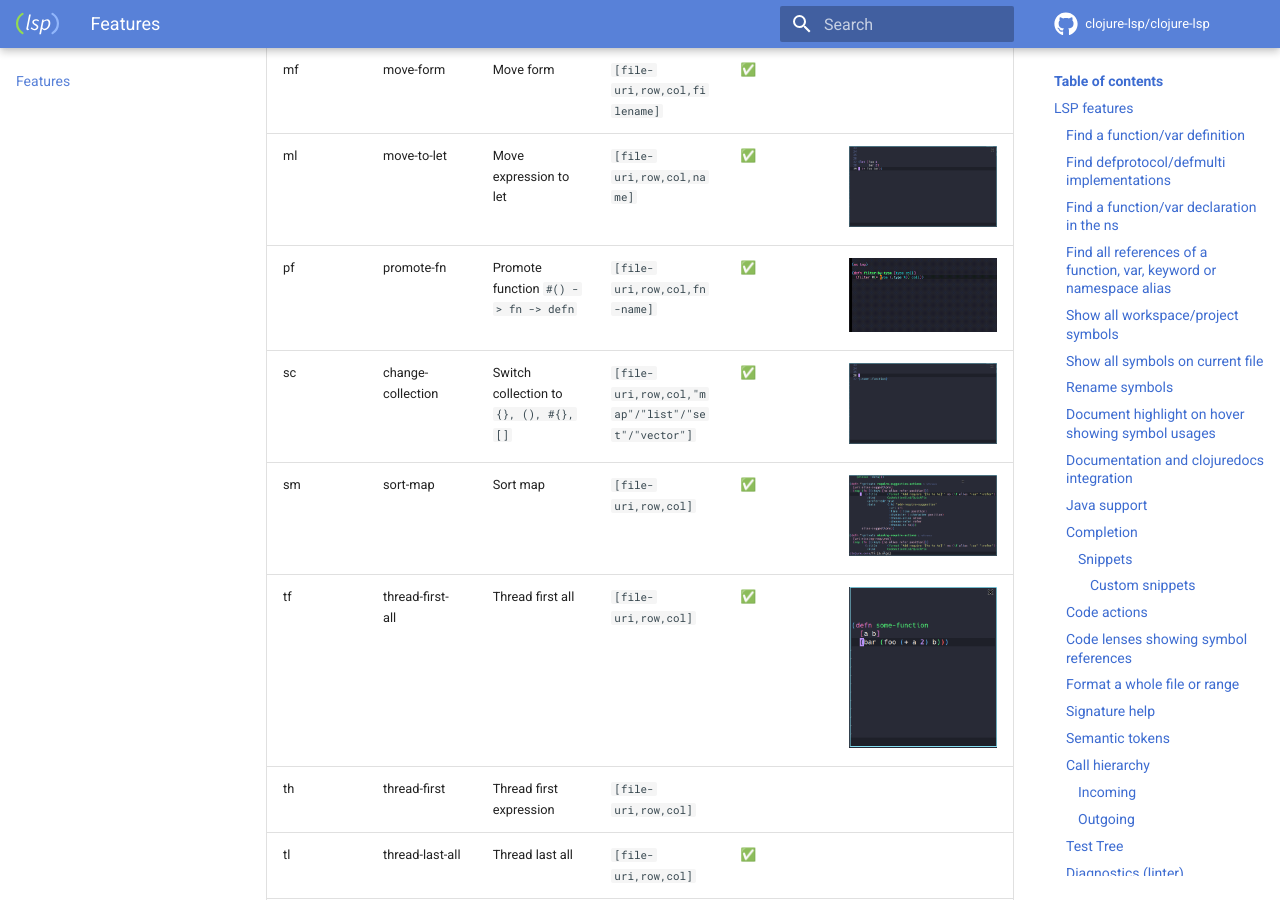
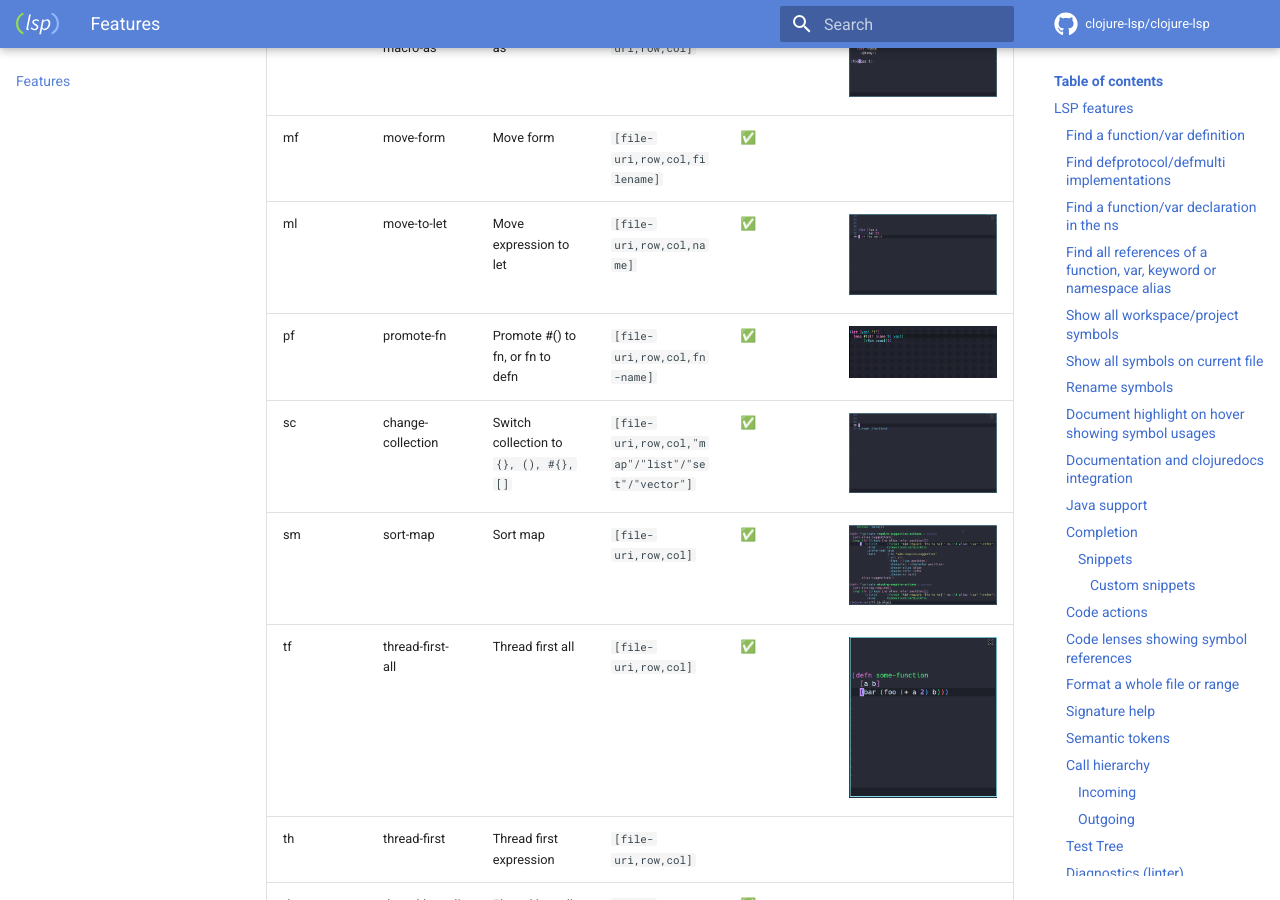
Before and after one commit to clojure-lsp/clojure-lsp, an MkDocs documentation site: the page built from docs/features.md, in a window 1280 px wide and 900 px high, scrolled down 12495 px. Built offline with MkDocs 1.6.1 and Material for MkDocs 9.7.7, drawn with Linux system fonts in a browser that asks for light colours; comment, search, counter and statistics services are not loaded; some of the changed text lies outside the part shown.

Commit message:
Update screen recordings for promote and demote fn

```diff
--- a/docs/features.md
+++ b/docs/features.md
@@ -404,7 +404,7 @@ Arguments:
 | cn       | clean-ns                | Clean namespace                        | `[file-uri,row,col]`                             | ✅                        | <a href="../images/features/clean-ns.gif"><img src="../images/features/clean-ns.gif" width=360 alt="Screen recording of Clean namespace"></a>                                            |
 | cp       | cycle-privacy           | Cycle privacy of def/defn              | `[file-uri,row,col]`                             | ✅                        |                                                                                                                                                                                          |
 | ct       | create-test             | Create test                            | `[file-uri,row,col]`                             | ✅                        |                                                                                                                                                                                          |
-| df       | demote-fn               | Demote `fn -> #()`                     | `[file-uri,row,col]`                             | ✅                        |                                                                                                                                                                                          |
+| df       | demote-fn               | Demote fn to #()                       | `[file-uri,row,col]`                             | ✅                        | <a href="../images/features/demote-fn.gif"><img src="../images/features/demote-fn.gif" width=280 alt="Screen recording of Promote fn to defn"></a>                                     |
 | db       | drag-backward           | Drag backward                          | `[file-uri,row,col]`                             | ✅                        | <a href="../images/features/drag.gif"><img src="../images/features/drag.gif" width=520 alt="Screen recording of Drag forward and backward"></a>                                          |
 | df       | drag-forward            | Drag forward                           | `[file-uri,row,col]`                             | ✅                        | <a href="../images/features/drag.gif"><img src="../images/features/drag.gif" width=520 alt="Screen recording of Drag forward and backward"></a>                                          |
 | ef       | extract-function        | Extract Function                       | `[file-uri,row,col,name]`                        | ✅                        | <a href="../images/features/extract-function.gif"><img src="../images/features/extract-function.gif" width=360 alt="Screen recording of Extract function"></a>                           |
@@ -415,7 +415,7 @@ Arguments:
 | ma       | resolve-macro-as        | Resolve macro as                       | `[file-uri,row,col]`                             | ✅                        | <a href="../images/features/resolve-macro-as.gif"><img src="../images/features/resolve-macro-as.gif" width=720 alt="Screen recording of Resolve macro as"></a>                           |
 | mf       | move-form               | Move form                              | `[file-uri,row,col,filename]`                    | ✅                        |                                                                                                                                                                                          |
 | ml       | move-to-let             | Move expression to let                 | `[file-uri,row,col,name]`                        | ✅                        | <a href="../images/features/move-to-let.gif"><img src="../images/features/move-to-let.gif" width=720 alt="Screen recording of Move expression to let"></a>                               |
-| pf       | promote-fn              | Promote function `#() -> fn -> defn`   | `[file-uri,row,col,fn-name]`                     | ✅                        | <a href="../images/features/promote-fn.gif"><img src="../images/features/promote-fn.gif" width=720 alt="Screen recording of Promote fn to defn"></a>                                     |
+| pf       | promote-fn              | Promote #() to fn, or fn to defn       | `[file-uri,row,col,fn-name]`                     | ✅                        | <a href="../images/features/promote-fn.gif"><img src="../images/features/promote-fn.gif" width=520 alt="Screen recording of Promote fn to defn"></a>                                     |
 | sc       | change-collection       | Switch collection to `{}, (), #{}, []` | `[file-uri,row,col,"map"/"list"/"set"/"vector"]` | ✅                        | <a href="../images/features/change-coll.gif"><img src="../images/features/change-coll.gif" width=720 alt="Screen recording of Switch collection"></a>                                    |
 | sm       | sort-map                | Sort map                               | `[file-uri,row,col]`                             | ✅                        | <a href="../images/features/sort-map.gif"><img src="../images/features/sort-map.gif" width=720 alt="Screen recording of Sort map"></a>                                                   |
 | tf       | thread-first-all        | Thread first all                       | `[file-uri,row,col]`                             | ✅                        | <a href="../images/features/thread-first-all.gif"><img src="../images/features/thread-first-all.gif" width=360 alt="Screen recording of Thread first all"></a>                           |
```
Also changed, not shown: docs/images/features/demote-fn.gif (added), docs/images/features/promote-fn.gif.
